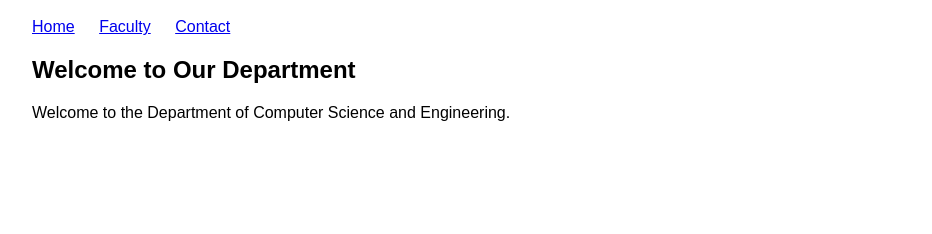
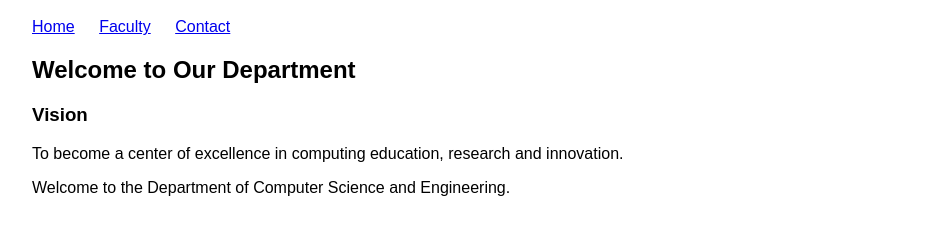
Before and after one commit to 2403a52359/college-department-website, a plain HTML site: page index.html in a window 1280 px wide. Shown: the part 80-314 px from the top of the page, without its empty margins (8-940 px from the left). Drawn offline with Linux system fonts and the light colour scheme.

Commit message:
Add department home page

```diff
--- a/index.html
+++ b/index.html
@@ -14,6 +14,8 @@
     </nav>
 
     <h2>Welcome to Our Department</h2>
+    <h3>Vision</h3>
+    <p>To become a center of excellence in computing education, research and innovation.</p>
     <p>Welcome to the Department of Computer Science and Engineering.</p>
 </body>
 </html>
```
